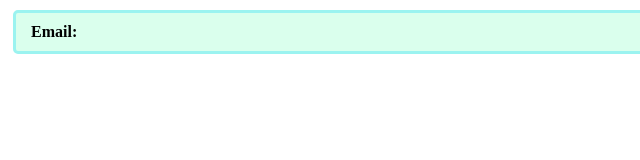
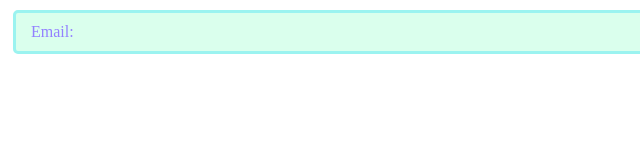
Before and after one commit to gracexichen/emailSorter, a browser extension: page index.html in a window 1280 px wide. Shown: the full height of the page, 0-640 px from the left. Drawn offline with Linux system fonts and the light colour scheme.

Commit message:
final styling changes

```diff
--- a/index.html
+++ b/index.html
@@ -6,7 +6,7 @@
 		<link rel="stylesheet" href="style.css" />
 	</head>
 	<body>
-		<h4 id="profile-email">Email:</h4>
+		<p id="profile-email">Email:</p>
 		<div id="content"></div>
 		<script type="text/javascript" src="chatgpt.js"></script>
 		<script type="text/javascript" src="gmail.js"></script>
--- a/style.css
+++ b/style.css
@@ -8,6 +8,7 @@
 	background-color: #daffed;
 	border-radius: 5px;
 	border: 3px solid #9bf3f0;
+	color: #9381ff;
 }
 .email {
 	display: grid;
```
